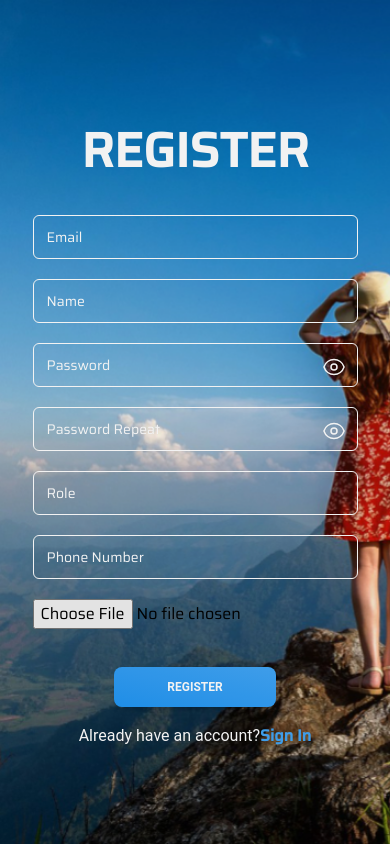
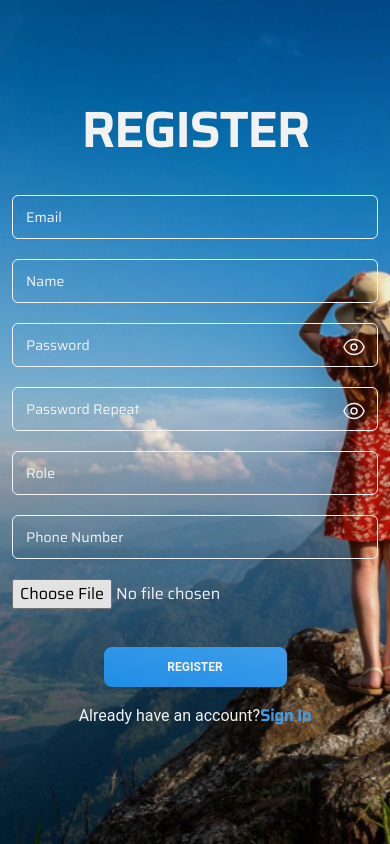
Before and after one commit to Petramanullang/final-project, a Next.js app: page /register in a window 390 px wide. Built offline with nearby package versions, Linux system fonts and the light colour scheme; no server answers.

Commit message:
update responsive

```diff
--- a/src/components/Layout/Auth/FormLogin.tsx
+++ b/src/components/Layout/Auth/FormLogin.tsx
@@ -69,8 +69,8 @@ const Login = () => {
   };
 
   return (
-    <div>
-      <div className="bg-auth-image bg-cover brightness-95 lg:bg-none">
+    <>
+      <div className="bg-auth-image overflow-hidden bg-cover brightness-95 lg:bg-none">
         <div className="h-screen flex">
           <div className="hidden lg:flex w-1/2 bg-auth-image bg-cover justify-around pt-20 z-10">
             <div className="flex flex-col items-center">
@@ -177,7 +177,7 @@ const Login = () => {
           </div>
         </div>
       </div>
-    </div>
+    </>
   );
 };
 
--- a/src/components/Layout/Auth/FormRegister.tsx
+++ b/src/components/Layout/Auth/FormRegister.tsx
@@ -10,7 +10,7 @@ export const inputStyle = () => {
 };
 
 export const labelStyle = () => {
-  return "before:content[' '] after:content[' '] pointer-events-none absolute left-0 -top-1.5 flex h-full w-full select-none text-[11px] font-normal leading-tight text-white lg:text-blue-gray-400 transition-all before:pointer-events-none before:mt-[6.5px] before:mr-1 before:box-border before:block before:h-1.5 before:w-2.5 before:rounded-tl-md before:border-t before:border-l before:border-white lg:before:border-blue-gray-200 before:transition-all after:pointer-events-none after:mt-[6.5px] after:ml-1 after:box-border after:block after:h-1.5 after:w-2.5 after:flex-grow after:rounded-tr-md after:border-t after:border-r after:border-white lg:after:border-blue-gray-200 after:transition-all peer-placeholder-shown:text-sm peer-placeholder-shown:leading-[4.1] peer-placeholder-shown:text-white lg:peer-placeholder-shown:text-blue-gray-500 peer-placeholder-shown:before:border-transparent peer-placeholder-shown:after:border-transparent peer-focus:text-[11px] peer-focus:leading-tight peer-focus:text-white lg:peer-focus:text-blue-400 peer-focus:before:border-t-2 peer-focus:before:border-l-2 peer-focus:before:!border-white lg:peer-focus:before:!border-blue-400 peer-focus:after:border-t-2 peer-focus:after:border-r-2 peer-focus:after:!border-white lg:peer-focus:after:!border-blue-400 peer-disabled:text-transparent peer-disabled:before:border-transparent peer-disabled:after:border-transparent peer-disabled:peer-placeholder-shown:text-blue-gray-500 peer-active:bg-white";
+  return "before:content[' '] after:content[' '] pointer-events-none absolute left-0 -top-1.5 flex h-full w-full select-none text-[11px] font-normal leading-tight text-blue-gray-400 transition-all before:pointer-events-none before:mt-[6.5px] before:mr-1 before:box-border before:block before:h-1.5 before:w-2.5 before:rounded-tl-md before:border-t before:border-l before:border-blue-gray-200 before:transition-all after:pointer-events-none after:mt-[6.5px] after:ml-1 after:box-border after:block after:h-1.5 after:w-2.5 after:flex-grow after:rounded-tr-md after:border-t after:border-r after:border-blue-gray-200 after:transition-all peer-placeholder-shown:text-sm peer-placeholder-shown:leading-[4.1] peer-placeholder-shown:text-white lg:peer-placeholder-shown:text-blue-gray-500 peer-placeholder-shown:before:border-transparent peer-placeholder-shown:after:border-transparent peer-focus:text-[11px] peer-focus:leading-tight peer-focus:text-white lg:peer-focus:text-blue-400 lg:peer-focus:text-blue-400 peer-focus:before:border-t-2 peer-focus:before:border-l-2 peer-focus:before:!border-white lg:peer-focus:before:!border-blue-400 peer-focus:after:border-t-2 peer-focus:after:border-r-2 peer-focus:after:!border-white lg:peer-focus:after:!border-blue-400 peer-disabled:text-transparent peer-disabled:before:border-transparent peer-disabled:after:border-transparent peer-disabled:peer-placeholder-shown:text-blue-gray-500";
 };
 
 export const buttonStyle = () => {
@@ -80,8 +80,8 @@ const Register: React.FC = () => {
   };
 
   return (
-    <>
-      <div className="bg-auth-image bg-cover brightness-95 lg:bg-none">
+    <div>
+      <div className="bg-auth-image bg-cover lg:h-auto brightness-95 lg:bg-none">
         <div className="h-screen flex">
           {/* Login Image */}
           <div className="hidden lg:flex w-1/2 bg-auth-image bg-cover justify-around pt-20 z-10">
@@ -97,8 +97,10 @@ const Register: React.FC = () => {
           </div>
 
           {/* Register Form */}
-          <div className="bg-transparent flex mx-auto w-5/6 lg:w-1/2 justify-center items-center mt-10 lg:mt-0">
-            <form className="mt-8 mb-10 w-[600px] " onSubmit={handleSubmit}>
+          <div className="bg-transparent flex mx-auto lg:w-1/2 justify-center items-center">
+            <form
+              className="mt-8 mb-10 max-w-screen lg:w-[600px]"
+              onSubmit={handleSubmit}>
               <img
                 alt="logo"
                 src="/img/plane.png"
@@ -192,6 +194,7 @@ const Register: React.FC = () => {
                     type="file"
                     accept="image/*"
                     onChange={handlePictureChange}
+                    className="text-white lg:text-black"
                   />
                 </div>
               </div>
@@ -230,7 +233,7 @@ const Register: React.FC = () => {
           </div>
         </div>
       </div>
-    </>
+    </div>
   );
 };
 
```
